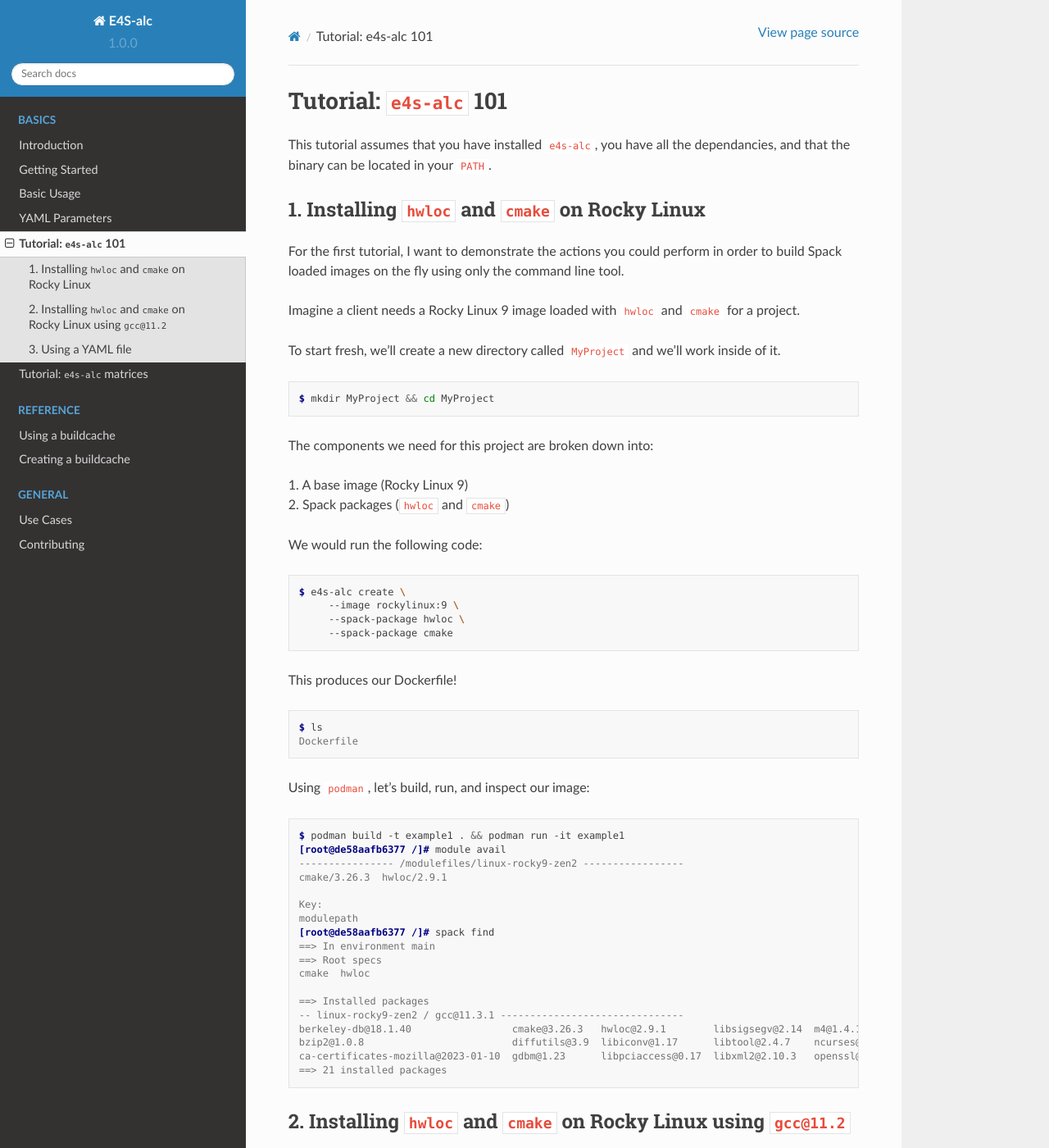
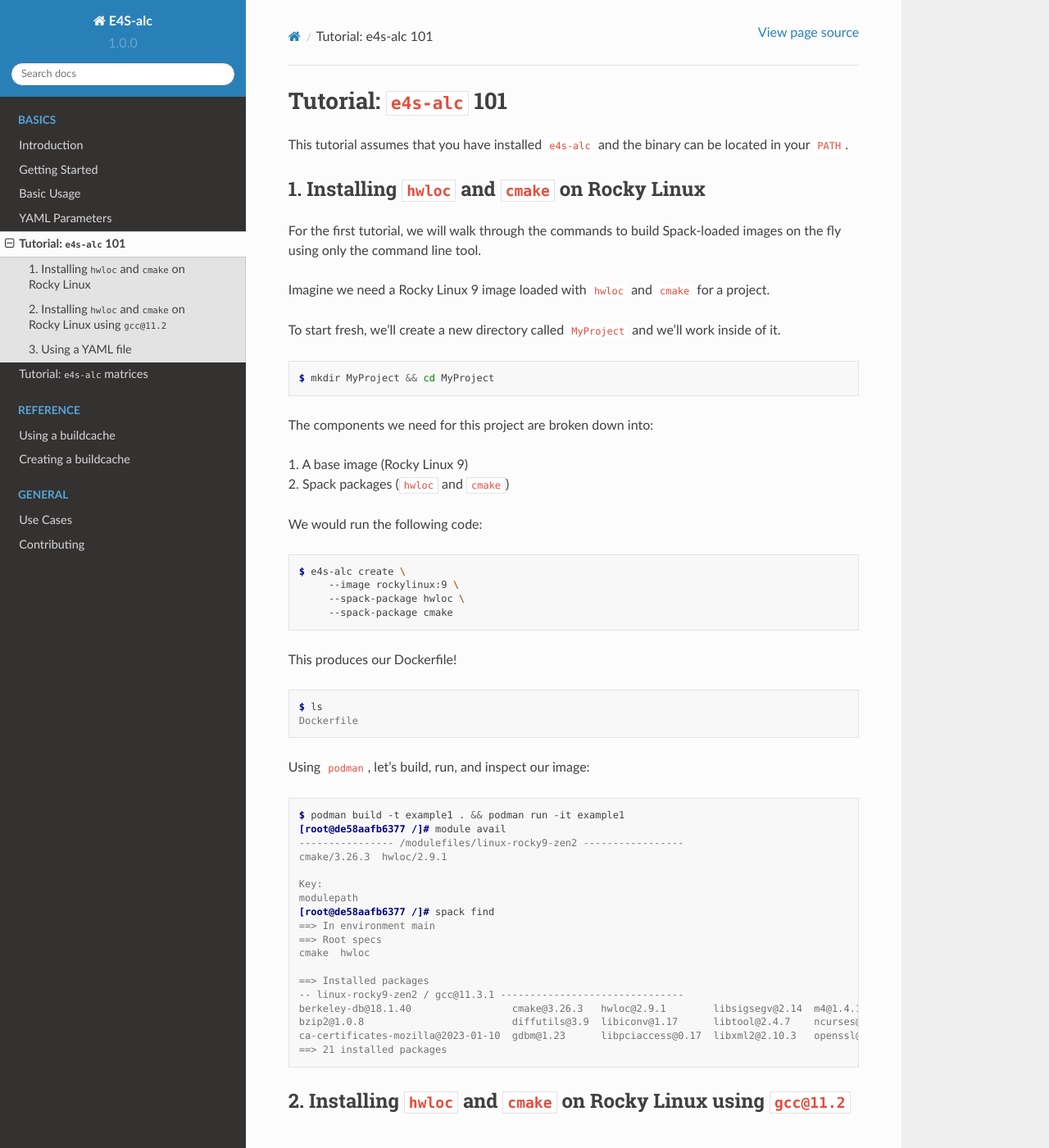
Before and after one commit to E4S-Project/e4s-alc, a Sphinx documentation site: the page built from docs/basics/tutorial_101.rst, in a window 1280 px wide and 1400 px high. Shown: the whole window at 82% size. Built offline with Sphinx 7.4.7 and the Read the Docs theme 2.0.0, drawn with Linux system fonts in a browser that asks for light colours; some of the changed text lies outside the part shown.

Commit message:
Minor changes

```diff
--- a/docs/basics/tutorial_101.rst
+++ b/docs/basics/tutorial_101.rst
@@ -2,15 +2,15 @@
 Tutorial: ``e4s-alc`` 101
 =========================
 
-This tutorial assumes that you have installed ``e4s-alc``, you have all the dependancies, and that the binary can be located in your ``PATH``.
+This tutorial assumes that you have installed ``e4s-alc`` and the binary can be located in your ``PATH``.
 
 ----------------------------------------------------
 1. Installing ``hwloc`` and ``cmake`` on Rocky Linux
 ----------------------------------------------------
 
-For the first tutorial, I want to demonstrate the actions you could perform in order to build Spack loaded images on the fly using only the command line tool.
+For the first tutorial, we will walk through the commands to build Spack-loaded images on the fly using only the command line tool.
 
-Imagine a client needs a Rocky Linux 9 image loaded with ``hwloc`` and ``cmake`` for a project.
+Imagine we need a Rocky Linux 9 image loaded with ``hwloc`` and ``cmake`` for a project.
 
 To start fresh, we'll create a new directory called ``MyProject`` and we'll work inside of it.
 
@@ -66,9 +66,9 @@
 2. Installing ``hwloc`` and ``cmake`` on Rocky Linux using ``gcc@11.2``
 -----------------------------------------------------------------------
 
-We finalized the project for the client and they were happy until they realized that they forgot an important part of the image description... The Spack packages have to be built using ``gcc@11.2`` and wants ``tau`` downloaded to ``/opt`` . No problem.
+For this example, the Spack packages have to be built using ``gcc@11.2`` and we want ``tau`` downloaded to ``/opt``.
 
-We'll use a similar call to the last example but we'll insert a ``spack-compiler`` parameter and ``add-remote-file`` parameter:
+We'll use a similar call to the previous example but we'll insert a ``spack-compiler`` parameter and ``add-remote-file`` parameter:
 
 .. code-block:: console
 
@@ -113,10 +113,10 @@
 
    $ e4s-alc create \
         --image rockylinux:9 \
-        --add-remote-file "http://tau.uoregon.edu/tau.tgz /opt" \
         --spack-compiler gcc@11.2 \
         --spack-package hwloc \
-        --spack-package cmake
+        --spack-package cmake \
+        --add-remote-file "http://tau.uoregon.edu/tau.tgz /opt"
 
 
 Transformed to a ``.yaml`` file, we have:
--- a/docs/basics/yaml_parameters.rst
+++ b/docs/basics/yaml_parameters.rst
@@ -91,6 +91,7 @@
 
 | **Note**: The ``<source>`` path must be inside the context of the build. Because the first step of a container build is to send the context directory to the container daemon, you cannot use the form ``- ../something /something``.
 | **Note**: If the extension of ``<source>`` is ``.tgz`` or ``.tar.gz`` then the file will be unpacked and placed in ``<destination_directory>``.
+
 ----
 
 ~~~~~~~~~~~~~~~~~
@@ -179,9 +180,9 @@
 ----
 
 
-~~~~~~~~~~~~~~~
+~~~~~~~~~~~~~~~~~~~~
 ``add-remote-files``
-~~~~~~~~~~~~~~~
+~~~~~~~~~~~~~~~~~~~~
 
 | **Type**: ``list<string>``
 | **Description**: Similar to the parameter, ``add-files`` except instead of using a local file as the ``<source>``, the ``<source>`` is a URL to a file. This parameter will download the file to the ``<destination_directory>``. This parameter is optional.
--- a/docs/requirements.txt
+++ b/docs/requirements.txt
@@ -1,4 +1,5 @@
 sphinx
 sphinx-toolbox>=2.18.2
+sphinx_rtd_theme
 sphinxcontrib-sass
 furo
```
